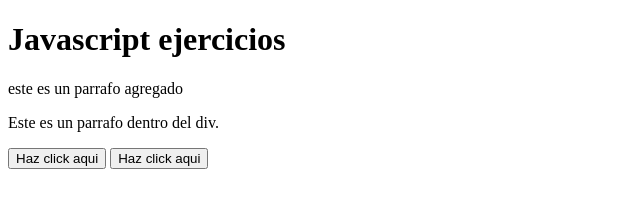
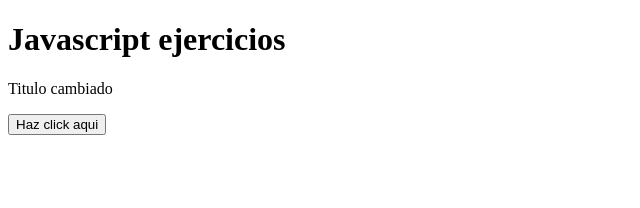
Before and after one commit to estudioit-cl/curso-js, a plain HTML site: page index.html in a window 1280 px wide. Both pictures are taken after a click on the button "Haz click aqui". Shown: the whole page, without its empty margins (0-640 px from the left). Drawn offline with Linux system fonts and the light colour scheme.

Commit message:
subida ejercicio ultrabasico

```diff
--- a/index.html
+++ b/index.html
@@ -6,18 +6,19 @@
     <title>Document</title>
 </head>
 <body>
-<h1 id="titulo">Javascript ejercicios</h1>
-
-<p id="parrafo">este es un parrafo agregado</p>
+<h1>Javascript ejercicios</h1>
 
 
-<div id="congtenedor">
+<p id="mensaje"></p>
+<button id="cambiaTitulo">Haz click aqui</button>
+
+<!-- <div id="congtenedor">
     <p>Este es un parrafo dentro del div.</p>
 </div>
-
 <button id="cambiaTitulo">Haz click aqui</button>
 
 <button id="cambiaParrafo">Haz click aqui</button>
+ -->
 
 
 <!-- <script>
--- a/js/index.js
+++ b/js/index.js
@@ -1 +1,7 @@
-console.log('Hello, World!');
+
+
+document.getElementById("cambiaTitulo").addEventListener("click", function() {
+    console.log("clieckado el boton");
+    document.getElementById("mensaje").textContent = "Titulo cambiado";
+}
+);
```
